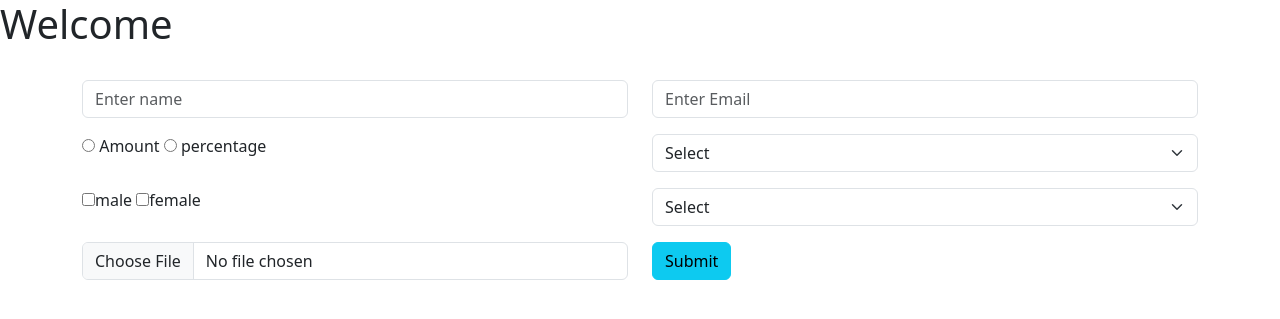
After one commit to umeshhivarkhede/stdlog, a CodeIgniter app: page /ci3/insert_info in a window 1280 px wide. The commit adds this page. Shown: the top 319 px of the page. Run offline with CodeIgniter, Linux system fonts and the light colour scheme.

Commit message:
first comddsddjsssn

```diff
--- a/application/config/routes.php
+++ b/application/config/routes.php
@@ -60,6 +60,8 @@ $route['update_subject/(:any)'] = 'Products/update_subject/$1';
 $route['add-course'] = 'Products/add_course';
 $route['insert-course'] = 'Products/insert_course';
 $route['login'] = 'Products/login';
-
+$route['add-info'] = 'Products/add_info';
+$route['insert_info'] = 'Products/insert_info';
+$route['user-list'] = 'Products/user_list';
 $route['404_override'] = '';
 $route['translate_uri_dashes'] = TRUE;
--- a/application/controllers/Products.php
+++ b/application/controllers/Products.php
@@ -15,6 +15,8 @@ class Products extends CI_Controller {
       $this->load->helper('form');
       $this->load->library('session');
       $this->load->helper('email');
+      $this->load->library('upload');
+
 
 
     }
@@ -62,10 +64,86 @@ class Products extends CI_Controller {
     $this->load->view('add-course');
 
   }
+  public function add_info(){
 
+    $this->load->view('add-info');
+
+  }
+  public function insert_info(){
+
+
+     $this->form_validation->set_rules('name', 'Student Name' ,'trim|required|xss_clean');
+     $this->form_validation->set_rules('email','Student Email','trim|required|valid_email');
+     $this->form_validation->set_rules('course','Course','trim|required');
+     $this->form_validation->set_rules('gender','Gender','trim|required');
+     $this->form_validation->set_rules('coupon_type','Select Coupon','trim|required');
+
+     if(empty($_FILES['profile_pic']['name'])){
+      $this->form_validation->set_rules('profile_pic','Image/Document','trim|required');
+     }
+     if ($this->form_validation->run() == FALSE)
+                {
+
+                     $this->load->view('add-info');
+
+                }else{
+                  $name=$this->input->post('name');
+                  $email=$this->input->post('email');
+                  $course=$this->input->post('course');
+                  $gender=$this->input->post('gender');
+                  $coupon_type=$this->input->post('coupon_type');
+
+                  $data_array=array(
+                        'name'=> $name,
+                        'email'=>$email,
+                        'gender'=>$gender,
+                        'course'=>$course,
+                        'status'=>$coupon_type,
+
+                  );
+                  $result=$this->Product_model->insert_info($data_array);
+                   if($result){
+
+                    echo $result;
+                   }
+                }
+  }
+
+
+  public function user_list(){
+
+    $data['user_list']=$this->Product_model->user_list();
+    $this->load->view('view_users',$data);
+
+
+  }
   public function insert_course(){
     $course_name=$this->input->post('course');
 
+
+   $config = array(
+				'file_name'=>time(),
+				'overwrite'=>TRUE,
+				'max_width'=>'10280',
+				'max_height'=>'8000',
+				'max_size'=>'24000000',
+				'allowed_types' => "gif|jpg|png|jpeg",
+				'upload_path'=>'public/Images'
+			);
+			$this->upload->initialize($config);
+
+      if($this->upload->do_upload('profile_pic')){
+        $imageData = $this->upload->data();
+        // $data['editInfo']->profile_pic;
+       $fileName = $imageData['file_name'];
+       $record['profile_pic'] = $fileName;
+      //  unlink($_SERVER['DOCUMENT_ROOT'].'/CI3/public/Images/'.$data['editInfo']->profile_pic);
+
+     }  else{
+       echo $this->upload->display_errors();
+     }
+
+     exit();
      $course_data=array(
       'course_name'=>$course_name
      );
@@ -135,6 +213,7 @@ $this->load->view('view-subject',$data);
 
 public function edit_subject($id){
 
+  echo $this->uri->segment(3);
   $data['subject_data']=$this->Product_model->get_subject($id);
 
   $this->load->view('edit-subject',$data);
--- a/application/models/Product_model.php
+++ b/application/models/Product_model.php
@@ -7,6 +7,26 @@ class Product_model extends CI_model {
 	function __construct()
     {
         parent::__construct();
+    }
+
+    public function insert_info($data){
+
+        $query=$this->db->insert('user_info',$data);
+        if($query){
+            $id=$this->db->insert_id();
+            return $id;
+            //  $str = $this->db->last_query();
+        }
+
+    }
+
+    public function user_list(){
+       $this->db->select('*');
+       $this->db->from('user_info');
+       $query=$this->db->get();
+
+       return $query->result_array();
+
     }
     public function checkuser($data){
         $username=$data['username'];
--- /dev/null
+++ b/application/views/add-info.php
@@ -0,0 +1,78 @@
+<!DOCTYPE html>
+<html lang="en">
+<head>
+    <meta charset="UTF-8">
+    <meta name="viewport" content="width=device-width, initial-scale=1.0">
+    <title>Document</title>
+    <link href="https://cdn.jsdelivr.net/npm/bootstrap@5.3.2/dist/css/bootstrap.min.css" rel="stylesheet">
+  <script src="https://cdn.jsdelivr.net/npm/bootstrap@5.3.2/dist/js/bootstrap.bundle.min.js"></script>
+</head>
+<body>
+  <?php
+ // $username = ($this->session->userdata['logged_in']['username']);
+
+  ?>
+  <h1>Welcome <?php //echo  $username  ?></h1>
+    <div class="container  mt-3">
+    <form action="<?php echo base_url()?>insert_info" method="post"  enctype="multipart/form-data" >
+    <div class="row">
+
+            <div class="col-lg-6 mt-3">
+            <input class="form-control" name="name" value="" placeholder="Enter name">
+            <span style="color:red"><?php echo form_error('name'); ?></span>
+            </div>
+            <div class="col-lg-6 mt-3">
+            <input class="form-control" name="email" value="" placeholder="Enter Email">
+            <span style="color:red"><?php echo form_error('email'); ?></span>
+            </div>
+            <div class="col-lg-6 mt-3">
+             <input type="radio" id="amount" name="coupon_type" value="1" <?php echo set_checkbox('coupon_type', '1'); ?>  >
+<label for="amount">Amount</label>
+
+<input type="radio" id="percentage" name="coupon_type" value="2"  <?php echo set_checkbox('coupon_type', '2'); ?>  >
+<label for="percentage">percentage</label>
+
+<span style="color:red"><?php echo form_error('coupon_type'); ?></span>
+</div>
+            <div class="col-lg-6 mt-3">
+            <select class="form-select" name="course" value="" >
+              <option value="">Select</option>
+              <option value="BA" <?php echo set_select('course','BA'); ?> >BA</option>
+              <option value="BCOM" <?php echo set_select('course','BCOM'); ?>>BCOM</option>
+              <option value="BE" <?php echo  set_select('course','BE'); ?>>BE</option>
+            </select>
+            <span style="color:red"><?php echo form_error('course'); ?></span>
+            </div>
+            <div class="col-lg-6 mt-3 ">
+            <input type="checkbox"   name="gender" id="gender"  value="male" <?php echo set_checkbox('gender', 'male'); ?>>male
+            <input type="checkbox"  name="gender"  id="gender"   value="female"  <?php echo set_checkbox('gender', 'female'); ?> >female
+          <span style="color:red" ><?php echo form_error('gender') ?></span>
+          </div>
+                         <div class="col-lg-6 mt-3">
+            <select class="form-select" name="course" value="" >
+              <option value="">Select</option>
+              <option value="BA" <?php echo set_select('course','BA'); ?> >BA</option>
+              <option value="BCOM" <?php echo set_select('course','BCOM'); ?>>BCOM</option>
+              <option value="BE" <?php echo  set_select('course','BE'); ?>>BE</option>
+            </select>
+            <span style="color:red"><?php echo form_error('course'); ?></span>
+            </div>
+            <div class="col-lg-6 mt-3">
+            <input type="file"  class="form-control" name="profile_pic" value=""  >
+            <span style="color:red"><?php echo form_error('profile_pic'); ?></span>
+            </div>
+				 <!-- <div class="form-group row">
+ 					<div class="col-sm-1"> </div>
+ 					<label class="col-sm-3" for="name"> Profile Pic </label>
+ 					<div class="col-sm-4">
+ 						<input type="file" class="form-control"  name="profile_pic" id="profile_pic" >
+ 					</div>
+ 				</div> -->
+                <div class="col-lg-6 mt-3">
+                <input class="btn btn-info" type="submit" name="submit">
+       </div>
+</form>
+</div>
+</div>
+</body>
+</html>
```
Also changed, not shown: application/views/add-course.php (+10 -3 lines), application/views/view_users.php (added, +34 -0 lines), public/Images/1709033985.jpeg (added), public/Images/1709034038.jpeg (added).
